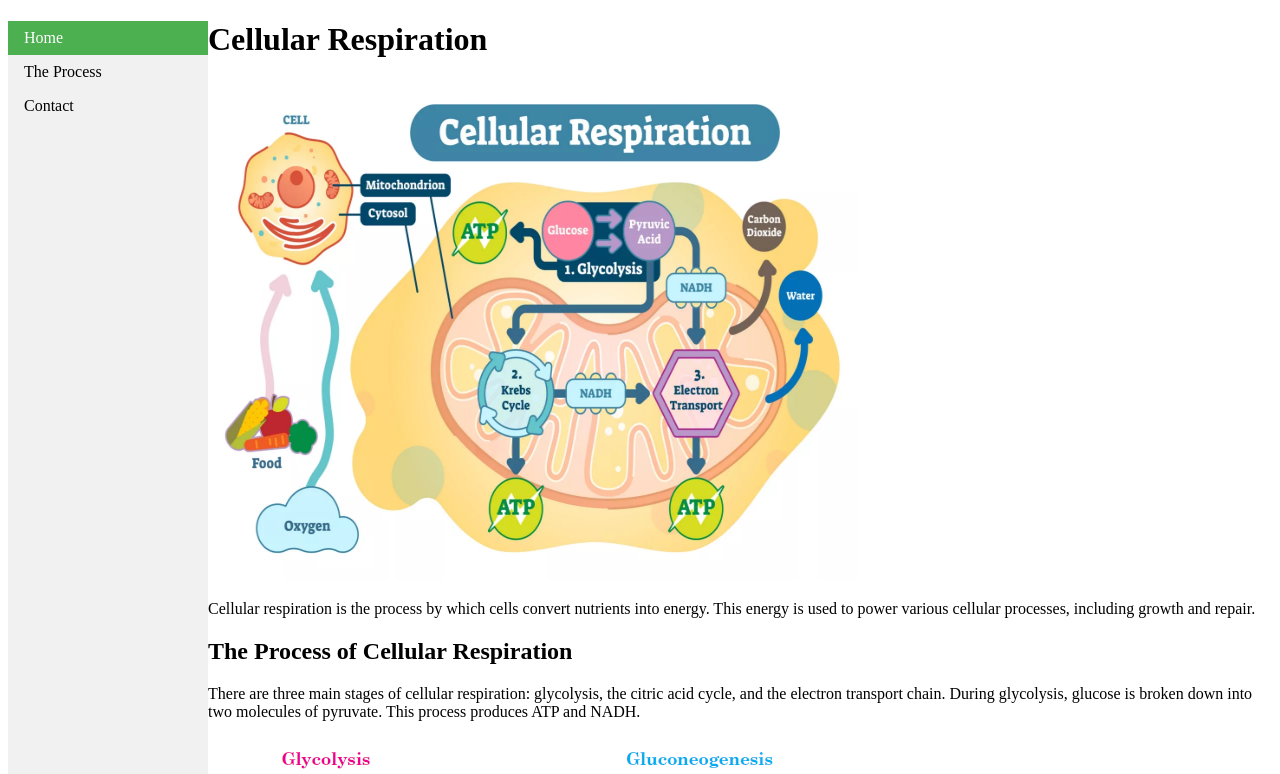
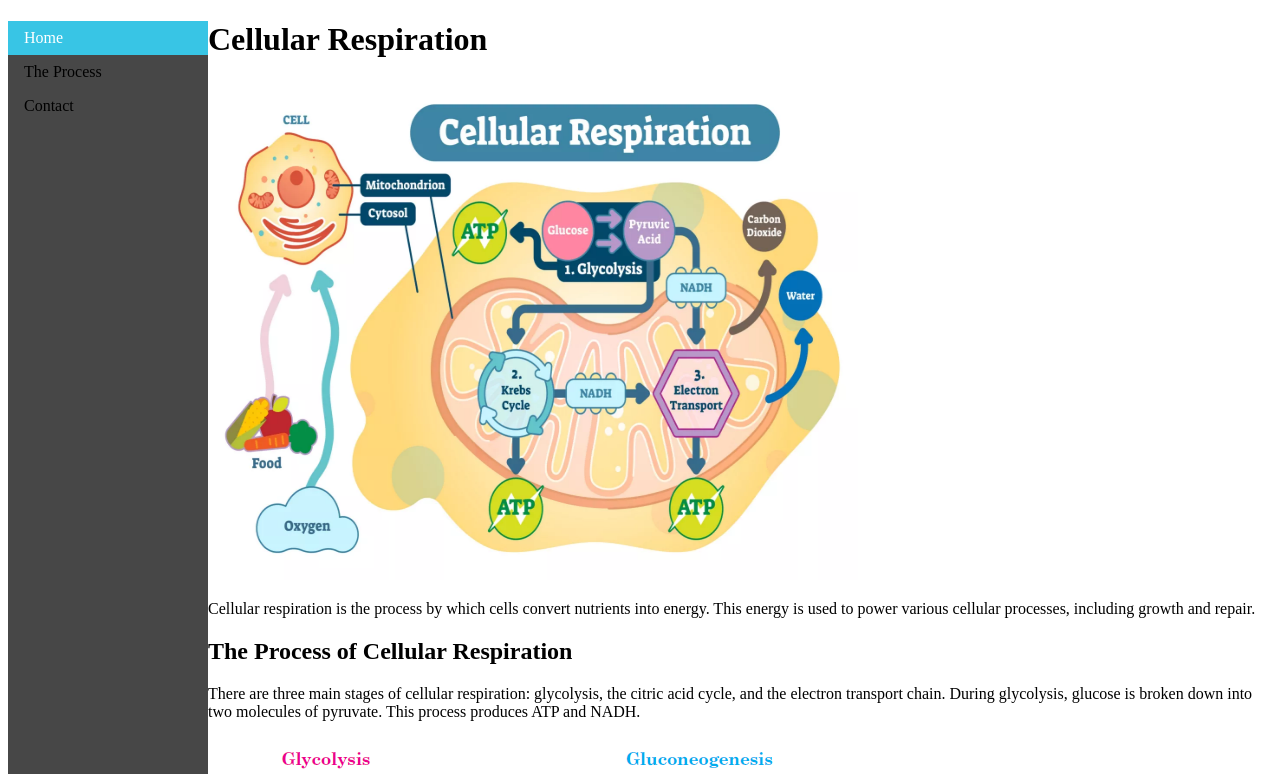
Before and after one commit to Vulkan3894/odin-recipes, a plain HTML site: page index.html in a window 1280 px wide. Shown: the top 774 px of the page. Drawn offline with Linux system fonts and the light colour scheme.

Commit message:
colorfix

```diff
--- a/index.html
+++ b/index.html
@@ -9,7 +9,7 @@
         margin: 0;
         padding: 0;
         width: 200px;
-        background-color: #f1f1f1;
+        background-color: rgb(71, 71, 71);
         position: fixed;
         height: 100%;
         overflow: auto;
@@ -23,7 +23,7 @@
       }
 
       li a.active {
-        background-color: #4CAF50;
+        background-color: rgb(56, 197, 229);
         color: white;
       }
 
```
